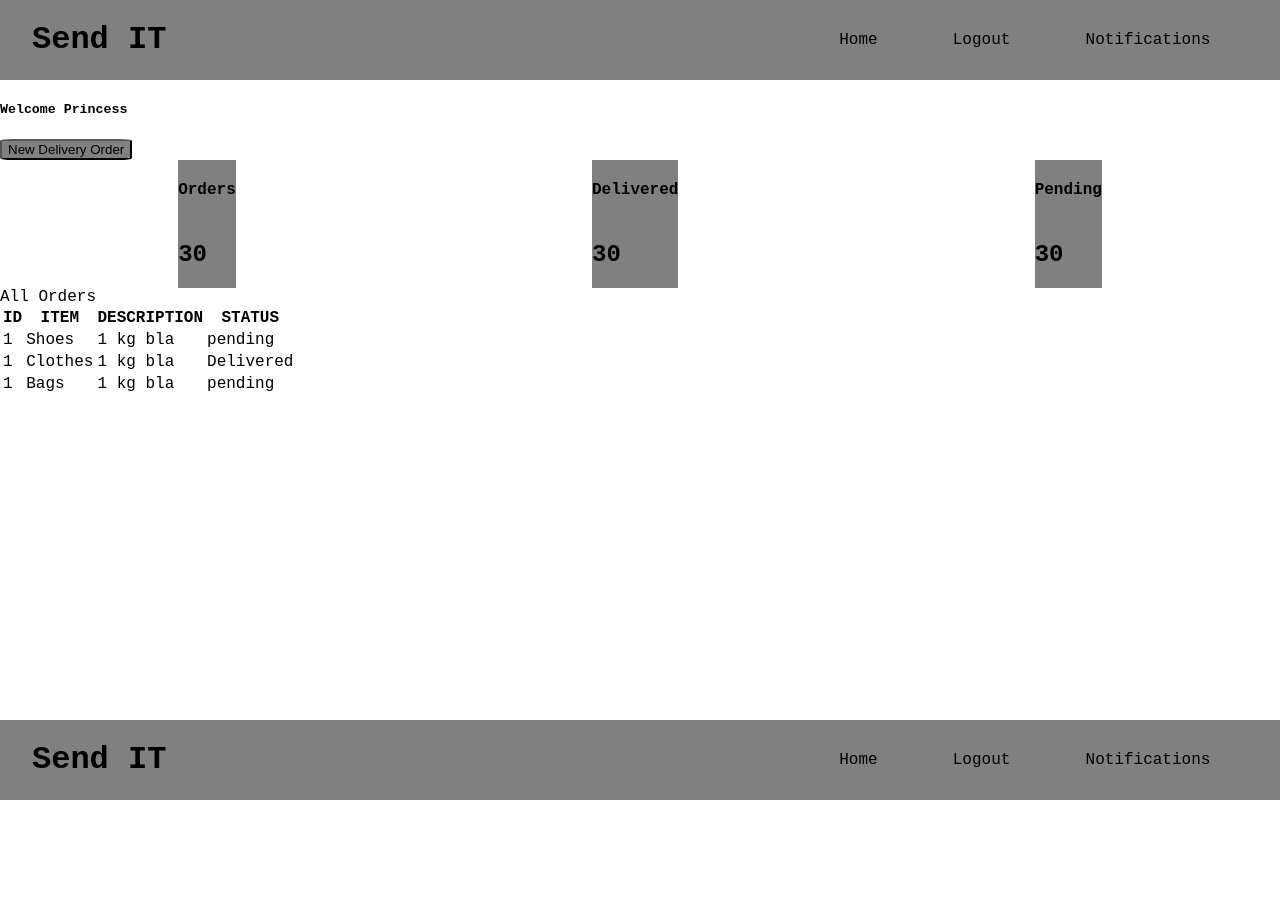
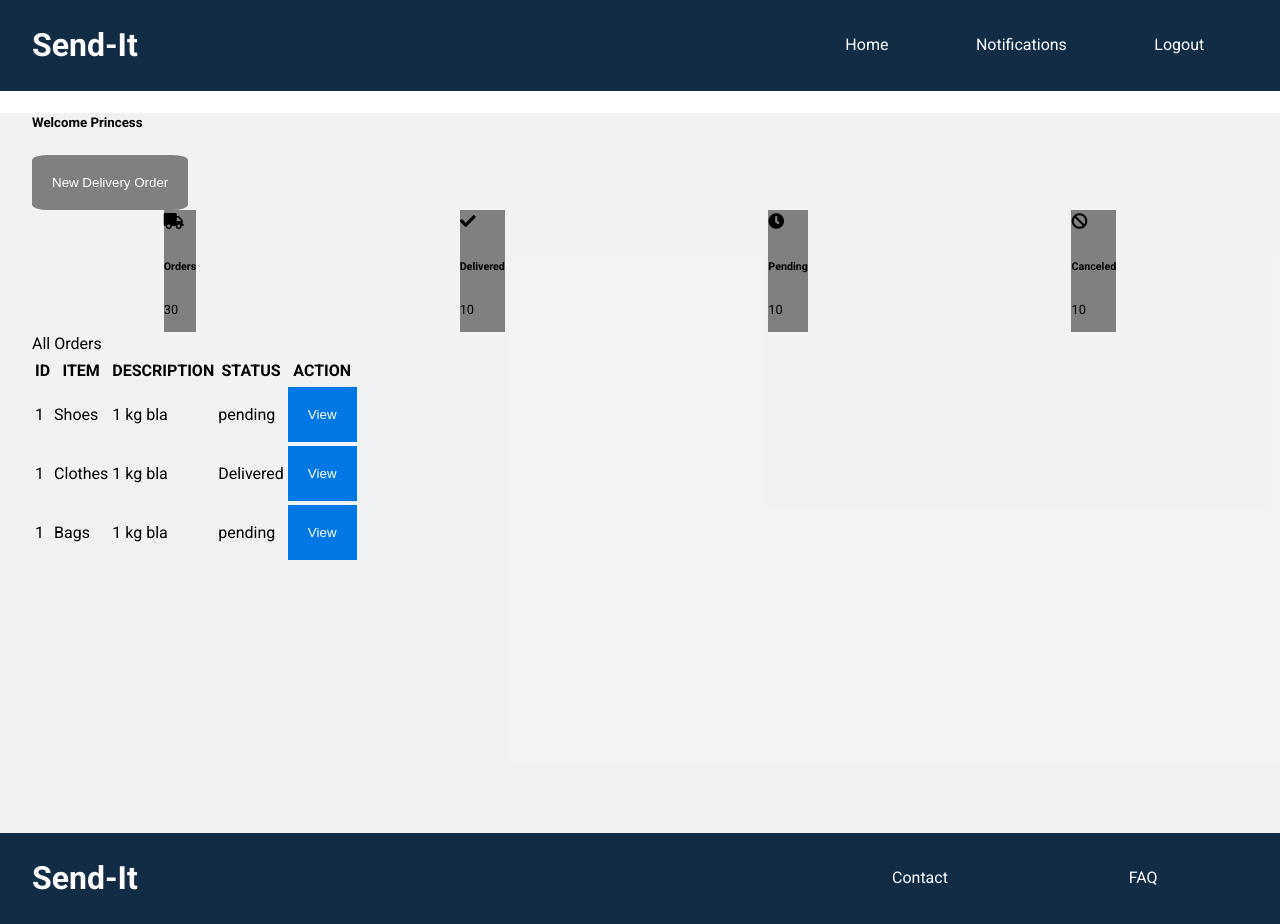
Before and after one commit to Princesso/Send-IT, a plain HTML site: page UI/resources/pages/dashboard.html in a window 1280 px wide. Before the commit the page ends 800 px from the top, so only its background shows below. Drawn offline with Linux system fonts and the light colour scheme.

Commit message:
update dashboard

```diff
--- a/UI/resources/pages/dashboard.html
+++ b/UI/resources/pages/dashboard.html
@@ -5,17 +5,24 @@
   <meta http-equiv="X-UA-Compatible" content="IE=edge">
   <title>Dashboard</title>
   <meta name="viewport" content="width=device-width, initial-scale=1">
+  <meta name="description" content="SendIT is a courier service that helps users deliver parcels to different destinations. SendIT provides courier quotes based on weight categories.">
+  <meta name="keywords" content="SendIT, courier service, deliver parcels anywhere, courier quotes ">
+  <meta name="author" description="Priness Oluebube Egbuna">
   <link rel="stylesheet" type="text/css" media="screen" href="../styles/dashboard.css" />
-  <script src="main.js"></script>
+  <link rel="stylesheet" type="text/css" media="screen" href="../styles/main.css" />
+  <link href="https://fonts.googleapis.com/css?family=Nanum+Gothic:100,300,400,700" rel="stylesheet">
+  <link href="https://fonts.googleapis.com/css?family=Roboto:100,300,400,700" rel="stylesheet">
+  <link rel="stylesheet" href="https://use.fontawesome.com/releases/v5.4.2/css/all.css" integrity="sha384-/rXc/GQVaYpyDdyxK+ecHPVYJSN9bmVFBvjA/9eOB+pb3F2w2N6fc5qB9Ew5yIns" crossorigin="anonymous">
 </head>
 <body>
+  <div class="dashboard-container">
       <header class="header">
-    <div><h1>Send IT</h1></div>
+          <div><h1>Send-It</h1></div>
           <nav>
             <ul>
               <li><a href="#">Home</a></li>
-        <li><a href="#">Logout</a></li>
               <li><a href="#">Notifications</a></li>
+              <li><a href="../../index.html">Logout</a></li>
             </ul>
           </nav>
         </header>
@@ -26,19 +33,43 @@
           </div>
           <div class="cards">
             <div class="card">
-        <h4>Orders</h4>
-        <h1>30</h1>
+              <div id="delivery-truck">
+                  <span class="fas fa-truck"></span>
+              </div>
+              <div>
+                  <h6>Orders</h6>
+                  <p>30</p>
+              </div>
             </div>
             <div class="card">
-        <h4>Delivered</h4>
-        <h1>30</h1>
+                <div id="delivery-truck">
+                    <span class="fas fa-check"></span>
+                </div>
+                <div>
+                    <h6>Delivered</h6>
+                    <p>10</p>
+                </div>
             </div>
             <div class="card">
-        <h4>Pending</h4>
-        <h1>30</h1>
+                <div id="delivery-truck">
+                    <span class="fas fa-clock"></span>
+                </div>
+                <div>
+                    <h6>Pending</h6>
+                    <p>10</p>
                 </div>
             </div>
+            <div class="card">
+                <div id="delivery-truck">
+                    <span class="fas fa-ban"></span>
+                </div>
                 <div>
+                    <h6>Canceled</h6>
+                    <p>10</p>
+                </div>
+            </div>
+          </div>
+          <div id="all">
               All Orders
           </div>
           <div class="table-container">
@@ -48,37 +79,41 @@
                 <th>ITEM</th>
                 <th>DESCRIPTION</th>
                 <th>STATUS</th>
+                <th>ACTION</th>
               </tr>
               <tr>
                 <td>1</td>
                 <td>Shoes</td>
                 <td>1 kg bla</td>
                 <td>pending</td>
+                <td><a href="./order-detail.html"><button>View</button></a></td>
               </tr>
               <tr>
                 <td>1</td>
                 <td>Clothes</td>
                 <td>1 kg bla</td>
                 <td>Delivered</td>
+                <td><a href="./order-detail.html"><button>View</button></a></td>
               </tr>
               <tr>
                 <td>1</td>
                 <td>Bags</td>
                 <td>1 kg bla</td>
                 <td>pending</td>
+                <td><a href="./order-detail.html"><button>View</button></a></td>
               </tr>
             </table>
           </div>
         </section>
         <footer class="footer">
-      <div><h1>Send IT</h1></div>
+            <div><h1>Send-It</h1></div>
             <nav>
               <ul>
-          <li><a href="#">Home</a></li>
-          <li><a href="#">Logout</a></li>
-          <li><a href="#">Notifications</a></li>
+                <li><a href="#">Contact</a></li>
+                <li><a href="#">FAQ</a></li>
               </ul>
             </nav>
         </footer>
+  </div>
 </body>
 </html>
```
Lines whose indentation alone changed are shown as unchanged.
